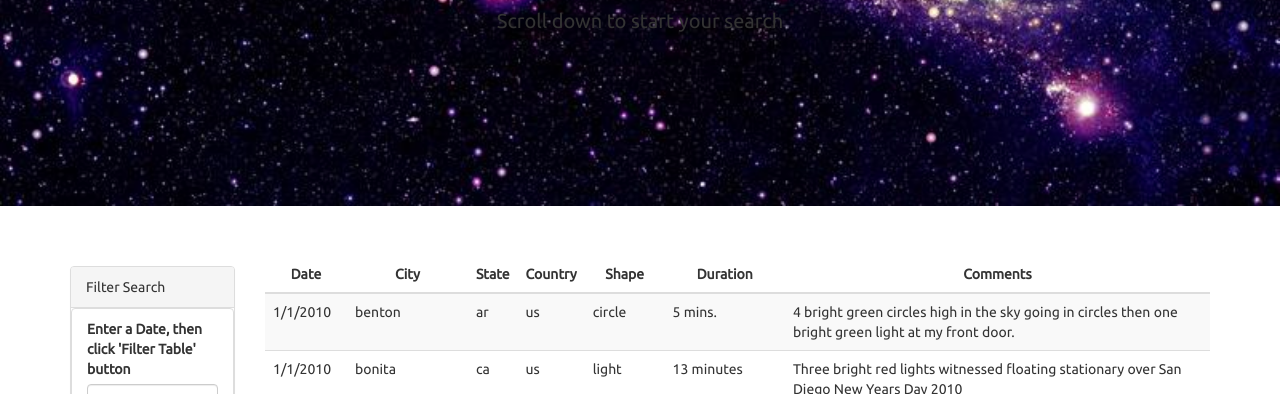
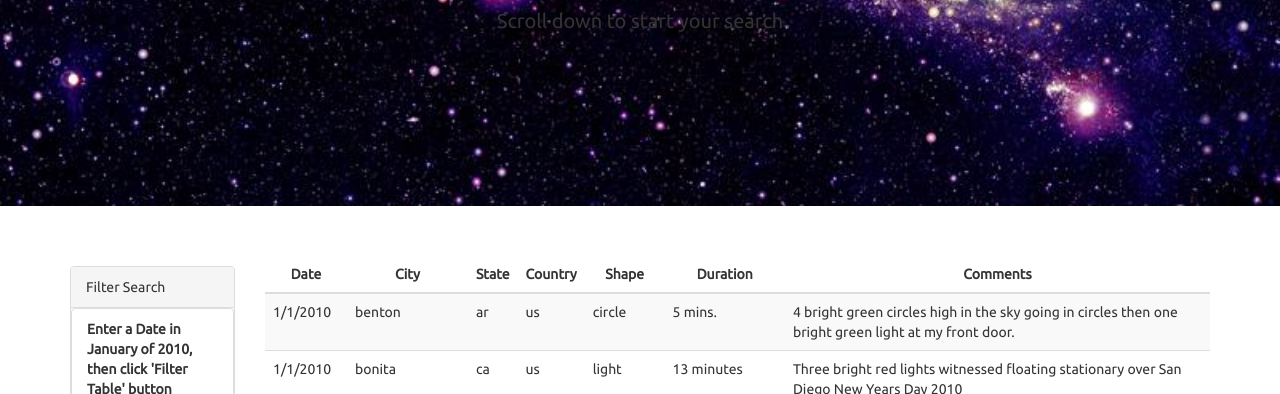
Before and after one commit to KenSaville/javascript-challenge, a plain HTML site: page index.html in a window 1280 px wide. Shown: the part 406-800 px from the top of the page. Drawn offline with nearby package versions, Linux system fonts and the light colour scheme.

Commit message:
changes input button
so user knows to enter a date from january 2010

```diff
--- a/index.html
+++ b/index.html
@@ -37,7 +37,7 @@
                   <div class="form-group">
                     <ul class="list-group" id="filters">
                       <li class="filter list-group-item">
-                        <label for="date">Enter a Date, then click 'Filter Table' button </label>
+                        <label for="date">Enter a Date in January of 2010, then click 'Filter Table' button </label>
                         <input class="form-control" id="datetime" type="text" placeholder="1/11/2011">
                       </li>
                     </ul>
```
